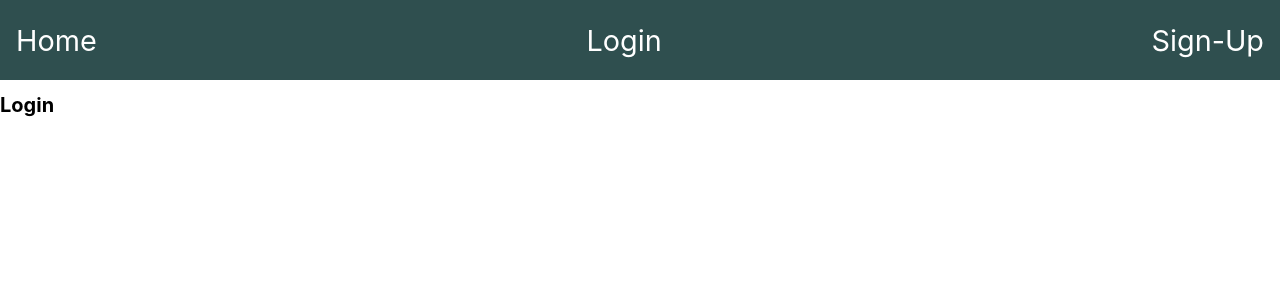
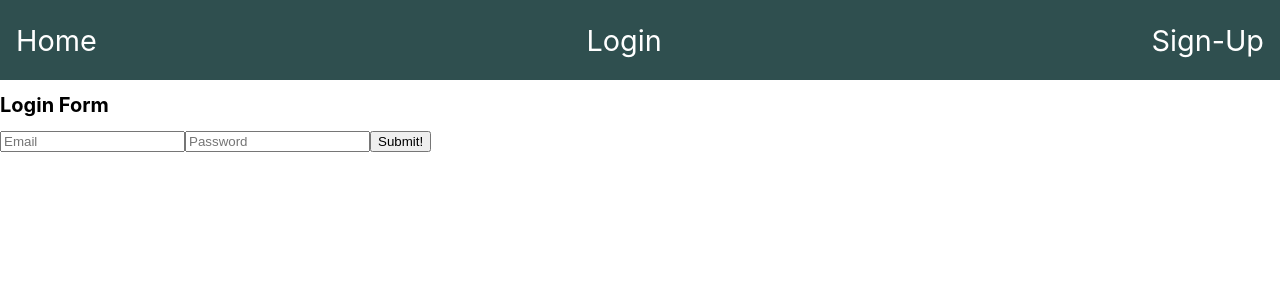
Before and after one commit to RV-camping-Airbnb/Frontend, a React (Create React App) app: page /login in a window 1280 px wide. Shown: the top 300 px of the page. Built offline with nearby package versions, Linux system fonts and the light colour scheme.

Commit message:
Added the formik and you dependencies. Build out a basic login form with validation schema.

```diff
--- a/package.json
+++ b/package.json
@@ -3,10 +3,12 @@
   "version": "0.1.0",
   "private": true,
   "dependencies": {
+    "formik": "^1.5.8",
     "react": "^16.9.0",
     "react-dom": "^16.9.0",
     "react-router-dom": "^5.0.1",
-    "react-scripts": "3.1.1"
+    "react-scripts": "3.1.1",
+    "yup": "^0.27.0"
   },
   "scripts": {
     "start": "react-scripts start",
--- a/src/components/Login/LoginForm.js
+++ b/src/components/Login/LoginForm.js
@@ -1,11 +1,56 @@
-import React from 'react'
+import React, { useState } from 'react';
+import { withFormik, Form, Field } from "formik";
+import * as Yup from "yup";
 
-function LoginForm() {
+function UserForm({ values, errors, touched, isSubmitting }) {
+  const [users, setUsers] = useState([])
+
   return (
-    <div>
-      <h1>Login</h1>
-    </div>
-  )
+    <>
+    <Form>
+      <h1>Login Form</h1>
+
+      {touched.email && errors.email && <p className="error">{errors.email}</p>}
+      <Field type="email" name="email" placeholder="Email" />
+
+      {touched.password && errors.password && <p className="error">{errors.password}</p>}
+      <Field type="password" name="password" placeholder="Password" />
+
+      <button className="formButton" type="submit" disabled={isSubmitting}>Submit!</button>
+    </Form>
+    {users.map((user, index) => {
+        return (
+          <div className='loginContainer' key={index} index={index}>
+            <h1>Login Info</h1>
+            <h2>Name: {user.name}</h2>
+            <h4>Email: {user.email}</h4>
+          </div>
+      ) })}
+     </>
+  );
 }
 
-export default LoginForm
+export default withFormik({
+  mapPropsToValues({ email, password }) {
+
+    return {
+      email: email || "",
+      password: password || "",
+    };
+  },
+
+  validationSchema: Yup.object().shape({
+    email: Yup.string()
+      .email("Email not valid")
+      .required("Email is required"),
+    password: Yup.string()
+      .min(8, "Password must be 8 characters or longer")
+      .required("Password is required"),
+  }),
+
+  handleSubmit(values, { resetForm, setSubmitting }) {
+    resetForm();
+    setSubmitting(false);
+  }
+
+})(UserForm);
```
Also changed, not shown: 1 other file (tests, documents, lock files or other folders).
